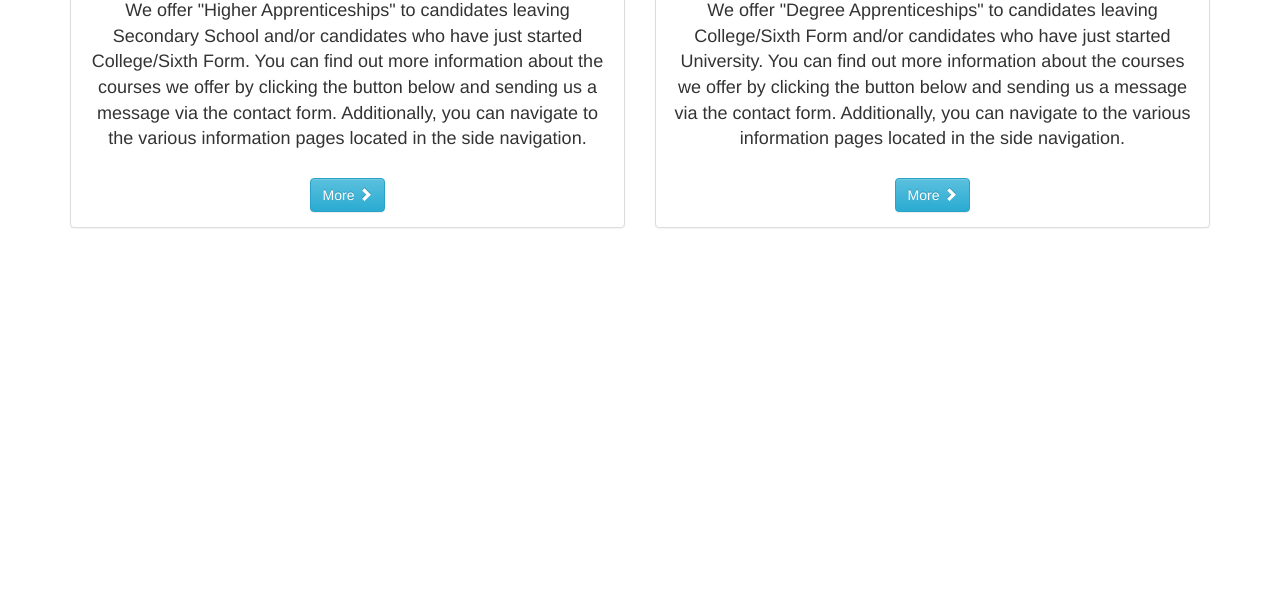
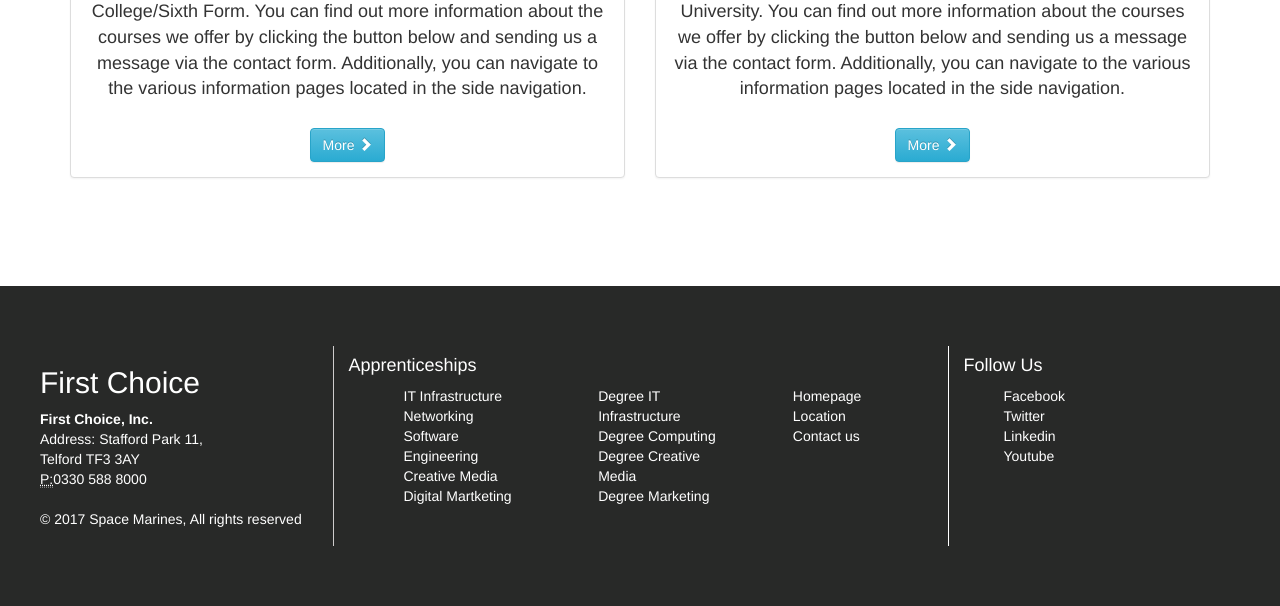
Before and after one commit to kieranjohnmc/project-one-website, a plain HTML site: page index.html in a window 1280 px wide. Shown: the part 2214-2820 px from the top of the page. Before the commit the page ends 2462 px from the top, so only its background shows below. Drawn offline with nearby package versions, Linux system fonts and the light colour scheme; a script that the page names is missing.

Commit message:
Home - Complete!

```diff
--- a/css/index.css
+++ b/css/index.css
@@ -147,15 +147,54 @@ html {
 }
 
 .panel-image {
-    height: 400px;
+    height: 350px;
     background: url("https://cdn.mjolner.dk/wp-content/uploads/2015/03/DSC_2297-21.jpg") no-repeat 0px 10% / cover transparent;
     margin: -15px;
     margin-bottom: 20px;
 }
 
 .panel-image-degree {
-    height: 400px;
+    height: 350px;
     background: url("https://media.glassdoor.com/l/ac/21/be/79/software-developer-s-desk.jpg") no-repeat 0px 10% / cover transparent;
     margin: -15px;
     margin-bottom: 20px;
 }
+
+
+/* Start of Footer */
+
+footer {
+    color: #fff;
+    background-color: #2c3e50;
+    background-color: #282928;
+    padding: 60px 40px;
+}
+
+footer a {
+    color: #ffffff
+}
+
+footer ul {
+    text-decoration: none;
+    list-style-type: none;
+}
+
+footer a:link {
+    text-decoration: none;
+}
+
+footer a:visited {
+    text-decoration: none;
+}
+
+footer a:hover {
+    text-decoration: none;
+    color: aquamarine;
+}
+
+footer a:active {
+    text-decoration: none;
+}
+
+
+/* End of Footer */
--- a/index.html
+++ b/index.html
@@ -103,6 +103,7 @@
     </section>
 
 
+
     <script>
         var sidenav = document.getElementById("mySidenav");
         var main = document.getElementById("main");
@@ -135,6 +136,58 @@
             }
         }
     </script>
+    <footer style="margin-top: 100px;">
+        <!-- Start Of Footer -->
+        <div class="row">
+            <div class="col-md-3">
+                <h2>First Choice</h2>
+                <address>
+                    <strong>First Choice, Inc.</strong><br>
+                    Address: Stafford Park 11,<br>
+                    Telford TF3 3AY<br>
+                    <abbr title="Phone">P:</abbr>0330 588 8000
+                </address>
+                <p>© 2017 Space Marines, All rights reserved</p>
+            </div>
+
+            <div class="col-md-6" style="border-left:1px solid #cecccc; height:200px">
+                <h4>Apprenticeships</h4>
+                <div class="col-md-4">
+                    <ul class="pages">
+                        <li><a href="Apprentices_IT.html">IT Infrastructure</a></li>
+                        <li><a href="Apprentices_Networking.html">Networking</a></li>
+                        <li><a href="Apprentices_SoftwareDev.html">Software Engineering</a></li>
+                        <li><a href="Apprentices_CreativeMedia.html">Creative Media</a></li>
+                        <li><a href="Apprentices_DigitalMarketing.html">Digital Martketing</a></li>
+                    </ul>
+                </div>
+                <div class="col-md-4">
+                    <ul class="pages">
+                        <li><a href="Degree_IT.html">Degree IT Infrastructure</a></li>
+                        <li><a href="Degree_Computing.html">Degree Computing</a></li>
+                        <li><a href="Degree_CreativeMedia.html">Degree Creative Media</a></li>
+                        <li><a href="Degree_Marketing.html">Degree Marketing</a></li>
+                    </ul>
+                </div>
+                <div class="col-md-3">
+                    <ul class="list">
+                        <li><a href="index.html">Homepage</a></li>
+                        <li><a href="Location.html">Location</a></li>
+                        <li><a href="#">Contact us</a></li>
+                    </ul>
+                </div>
+            </div>
+            <div class="col-md-2" style="border-left:1px solid ; height:200px">
+                <h4>Follow Us</h4>
+                <ul>
+                    <li><a href="https://www.facebook.com/">Facebook</a></li>
+                    <li><a href="https://twitter.com/">Twitter</a></li>
+                    <li><a href="https://www.linkedin.com/">Linkedin</a></li>
+                    <li><a href="https://www.youtube.com/">Youtube</a></li>
+                </ul>
+            </div>
+        </div>
+    </footer>
 
     <script src="https://code.jquery.com/jquery-3.1.1.slim.min.js" integrity="sha384-A7FZj7v+d/sdmMqp/nOQwliLvUsJfDHW+k9Omg/a/EheAdgtzNs3hpfag6Ed950n" crossorigin="anonymous"></script>
     <script src="js/drop.js"></script>
```
